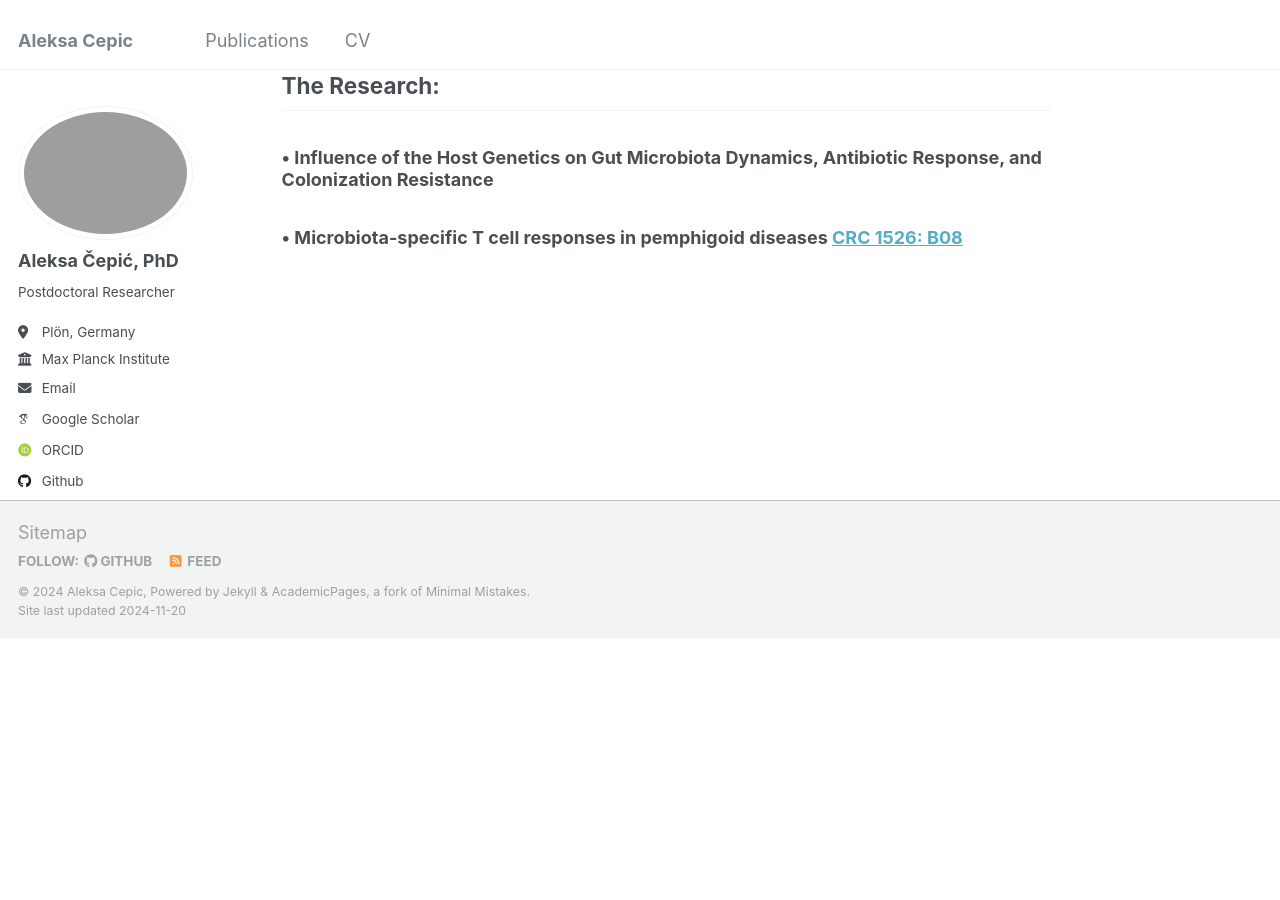
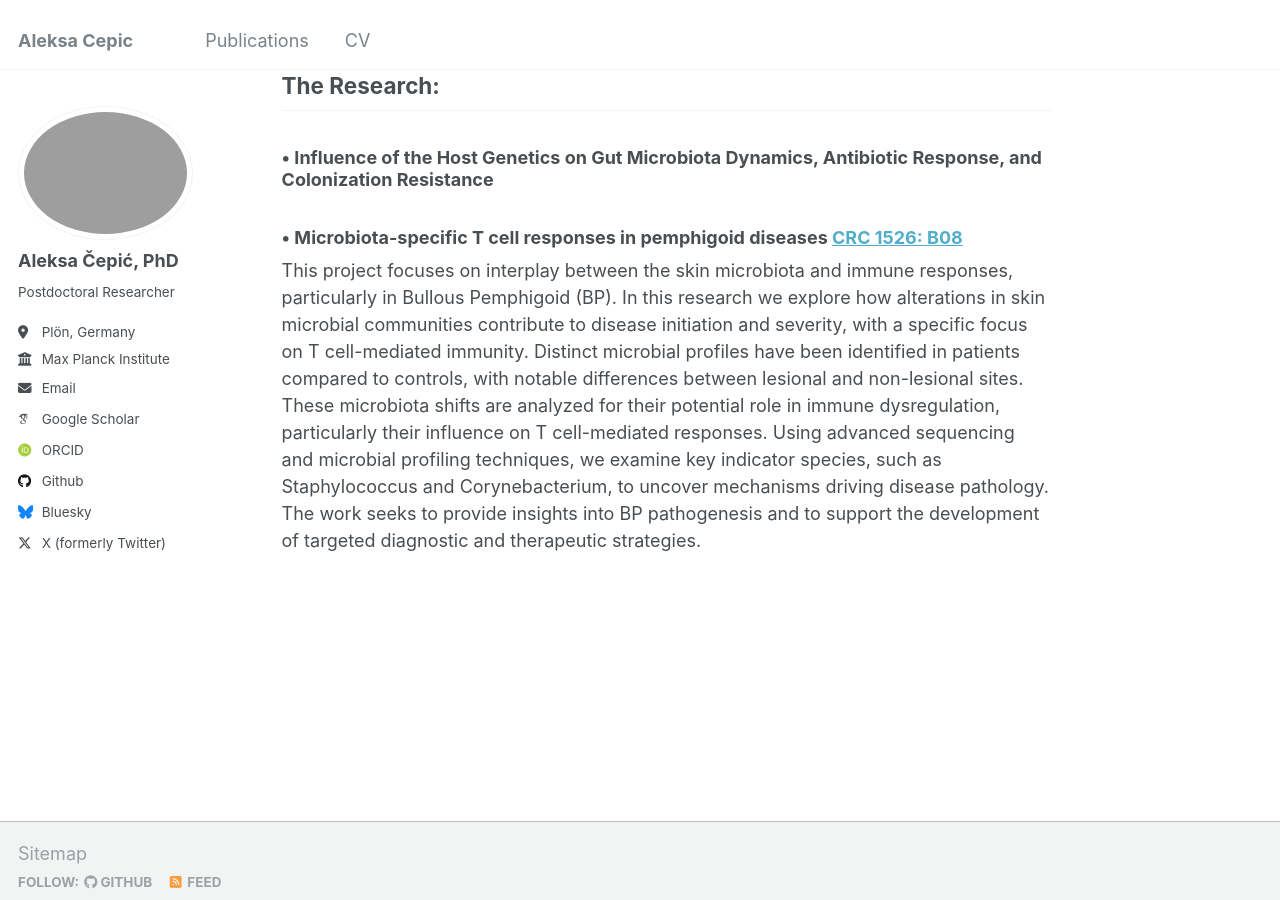
Before and after one commit to drcepic/drcepic.github.io, a Jekyll site: the page built from _pages/about.md, in a window 1280 px wide and 900 px high, scrolled down 560 px. Built offline with Jekyll 4.4.1, drawn with Linux system fonts in a browser that asks for light colours; some web fonts are replaced; before the commit the page ends 1198 px from its top, so only the background shows below that.

Commit message:
Update about.md

```diff
--- a/_pages/about.md
+++ b/_pages/about.md
@@ -30,3 +30,5 @@ Through metagenomic sequencing and bioinformatics, I aim to understand how gut a
 
 
 ### • Microbiota-specific T cell responses in pemphigoid diseases [CRC 1526: B08](https://www.sfb1526.uni-luebeck.de/research/research-area-b/project-b08.html)
+
+This project focuses on interplay between the skin microbiota and immune responses, particularly in Bullous Pemphigoid (BP). In this research we explore how alterations in skin microbial communities contribute to disease initiation and severity, with a specific focus on T cell-mediated immunity. Distinct microbial profiles have been identified in patients compared to controls, with notable differences between lesional and non-lesional sites. These microbiota shifts are analyzed for their potential role in immune dysregulation, particularly their influence on T cell-mediated responses. Using advanced sequencing and microbial profiling techniques, we examine key indicator species, such as Staphylococcus and Corynebacterium, to uncover mechanisms driving disease pathology. The work seeks to provide insights into BP pathogenesis and to support the development of targeted diagnostic and therapeutic strategies.
```
